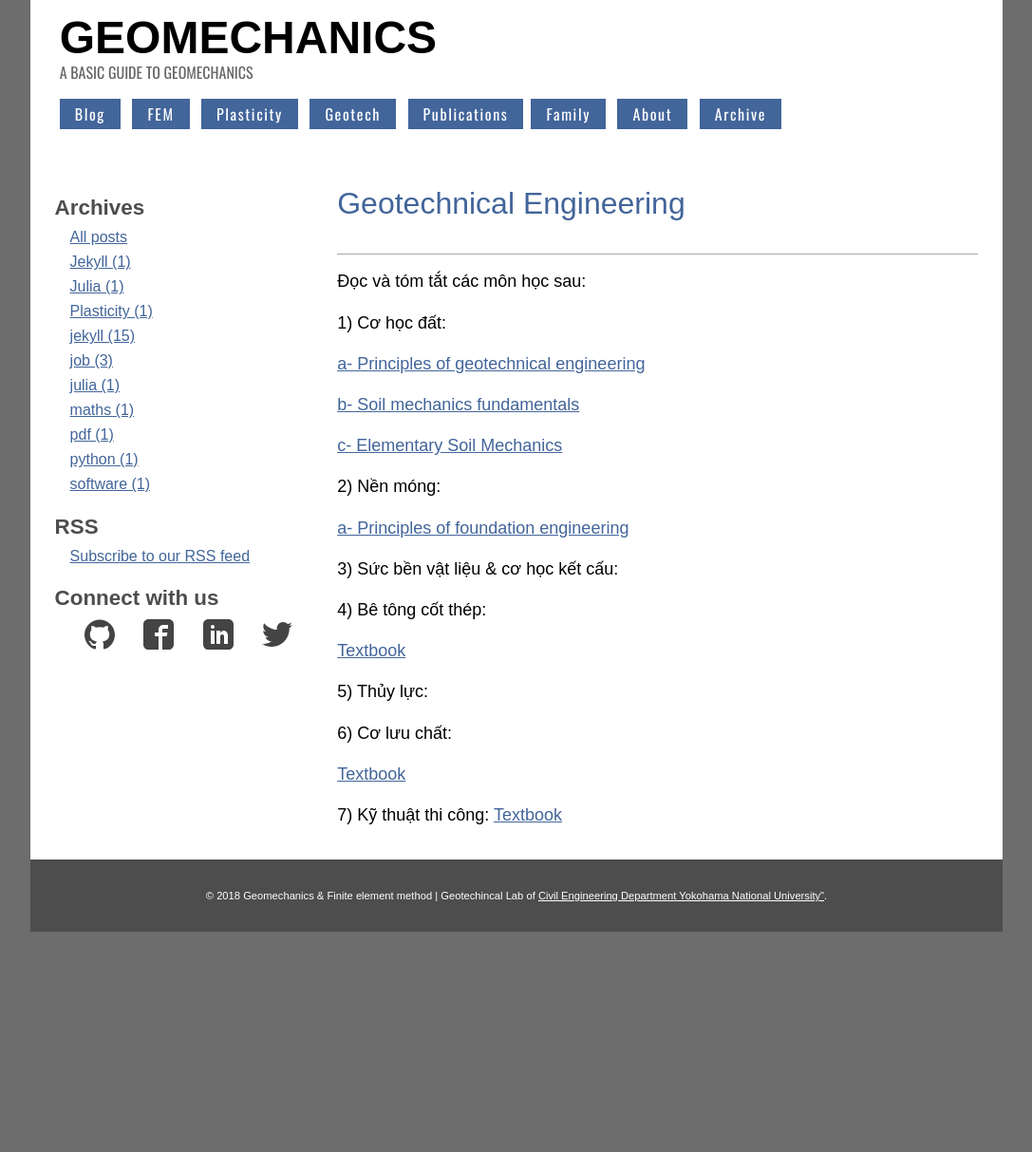
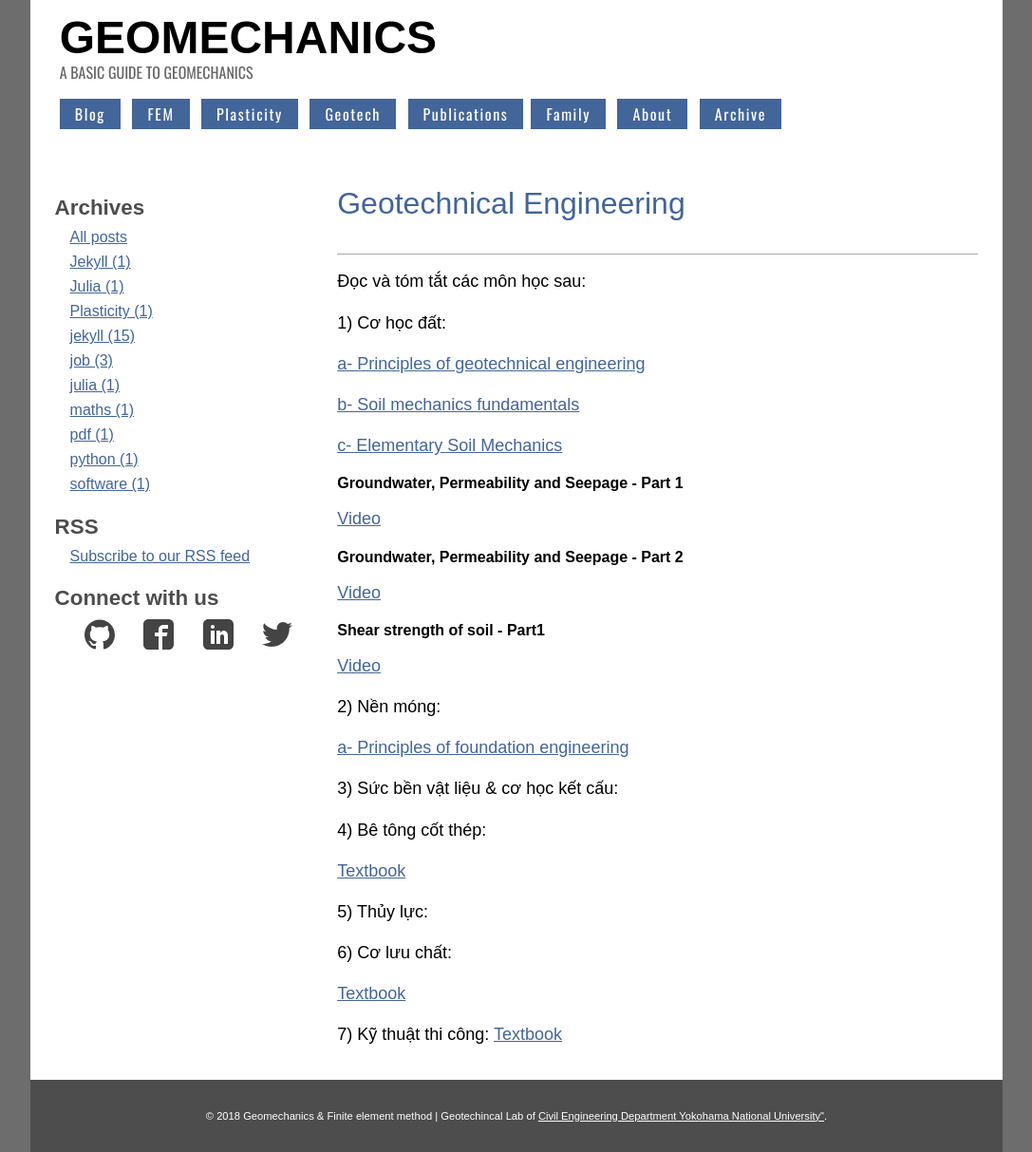
Before and after one commit to quangvunp/geomechanics, a Jekyll site: the page built from geotech.md, in a window 1280 px wide. Shown: the whole page at 95% size, without its empty margins (96-1183 px from the left). Built offline with Jekyll 4.4.1, drawn with Linux system fonts in a browser that asks for light colours; before the commit the page ends 981 px from its top, so only the background shows below that.

Commit message:
Update geotech.md

```diff
--- a/geotech.md
+++ b/geotech.md
@@ -11,7 +11,16 @@ title: Geotechnical Engineering
 
 [b- Soil mechanics fundamentals](https://drive.google.com/file/d/1xV_BsPy_KEqNbuCej4ZXmPWtTuObS186/view?usp=sharing)
 
-[c- Elementary Soil Mechanics](https://www.youtube.com/watch?v=_arD9SDTK74&list=PLzBZ3hmMnx1KUOu8ZQItF7J2Stdo0tjhG")
+[c- Elementary Soil Mechanics](https://www.youtube.com/watch?v=_arD9SDTK74&list=PLzBZ3hmMnx1KUOu8ZQItF7J2Stdo0tjhG)
+
+# Groundwater, Permeability and Seepage - Part 1
+[Video](https://www.youtube.com/watch?v=eCUJm5XDTuI)
+
+# Groundwater, Permeability and Seepage - Part 2
+[Video](https://www.youtube.com/watch?v=lvIBR8wwyjI)
+
+# Shear strength of soil - Part1
+[Video](https://www.youtube.com/watch?v=BCFFUK3oVnA&t=277s)
 
 2) Nền móng:
 
```
